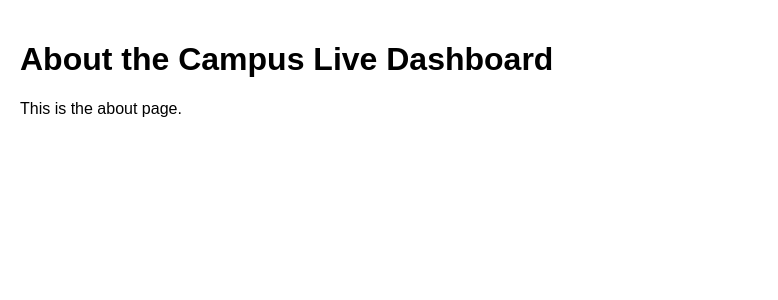
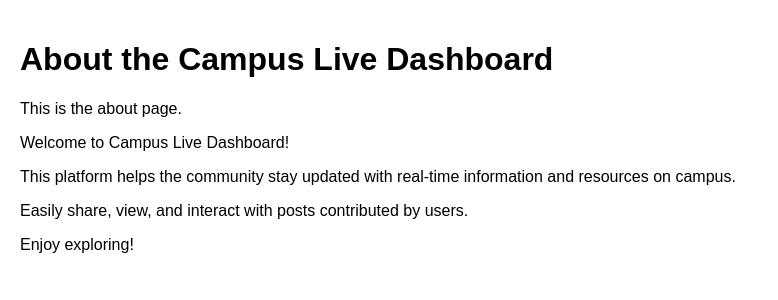
Before and after one commit to Java-Idl/Morphx2.0, a Flask app: page /about in a window 1280 px wide. Shown: the part 38-338 px from the top of the page, without its empty margins (0-778 px from the left). Run offline with Flask 3, Linux system fonts and the light colour scheme; parts of the project's set-up code (start-up, migrations or seed data) failed here and were passed over.

Commit message:
Update about.html
changed about.html

```diff
--- a/templates/about.html
+++ b/templates/about.html
@@ -5,4 +5,8 @@
 {% block content %}
     <h1>About the Campus Live Dashboard</h1>
     <p>This is the about page.</p>
+<p>Welcome to Campus Live Dashboard!</p>
+    <p>This platform helps the community stay updated with real-time information and resources on campus.</p>
+    <p>Easily share, view, and interact with posts contributed by users.</p>
+    <p>Enjoy exploring!</p>
 {% endblock %}
```
